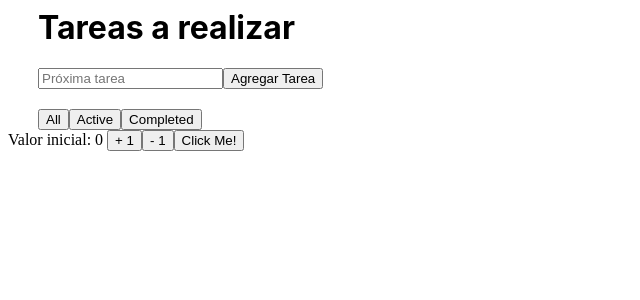
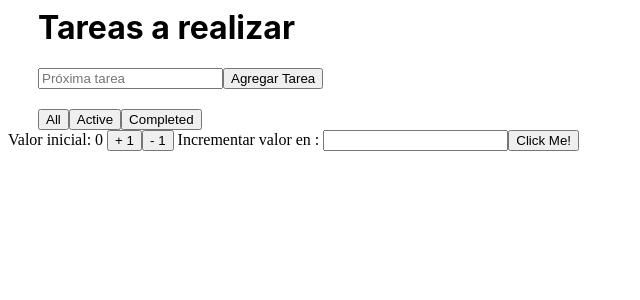
Before and after one commit to szemanuel/Todo-ver-2, a React (Create React App) app: page / in a window 1280 px wide. Shown: the top 300 px of the page, without its empty margins (0-640 px from the left). Built offline with nearby package versions, Linux system fonts and the light colour scheme.

Commit message:
1 file modified

```diff
--- a/src/components/Counter.js
+++ b/src/components/Counter.js
@@ -31,6 +31,9 @@
  <label> Valor inicial: {state.value} </label>
    <button type="button" onClick={() => dispatch({type: 'incrementar'}) } > + 1 </button>
    <button type="button" onClick={() => dispatch({type: 'decrementar'}) }> - 1 </button>
+   <label> Incrementar valor en : </label>
+
+   <input type="number"/>
    <button type="button">Click Me!</button>
    </div>
 )
```
